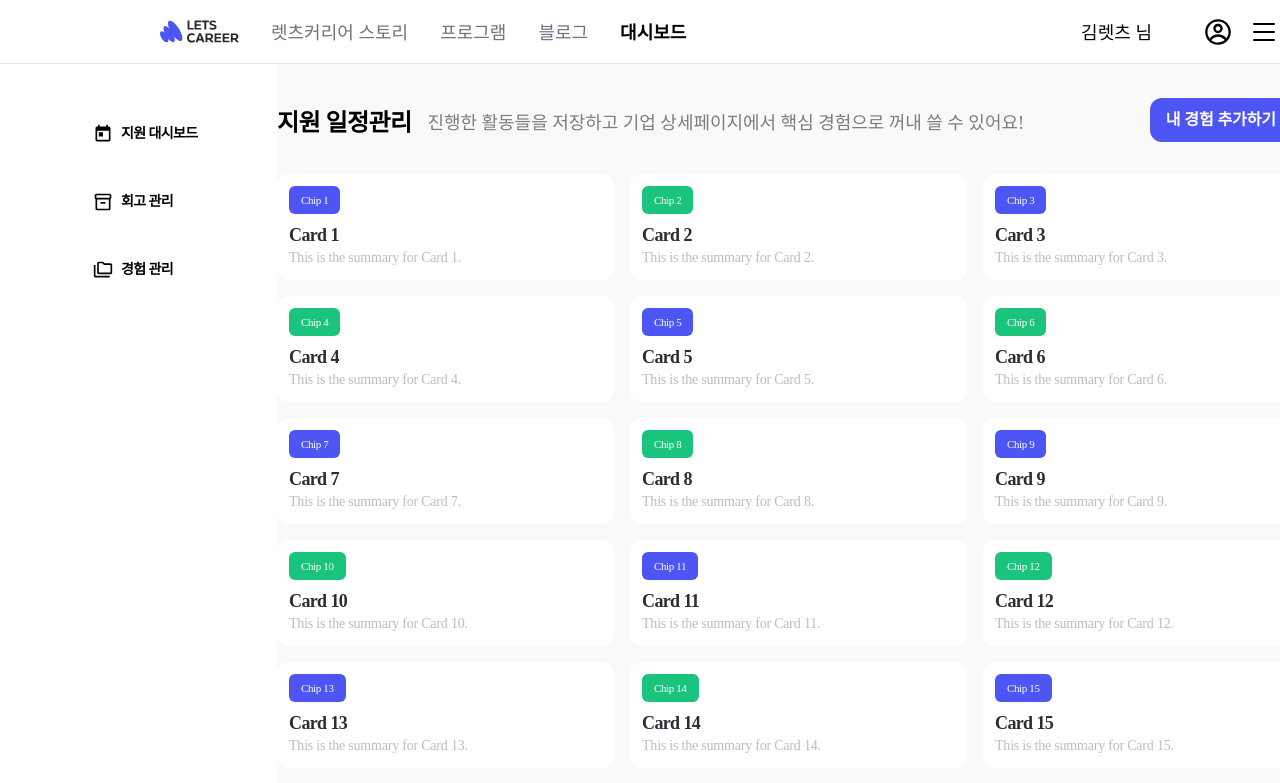
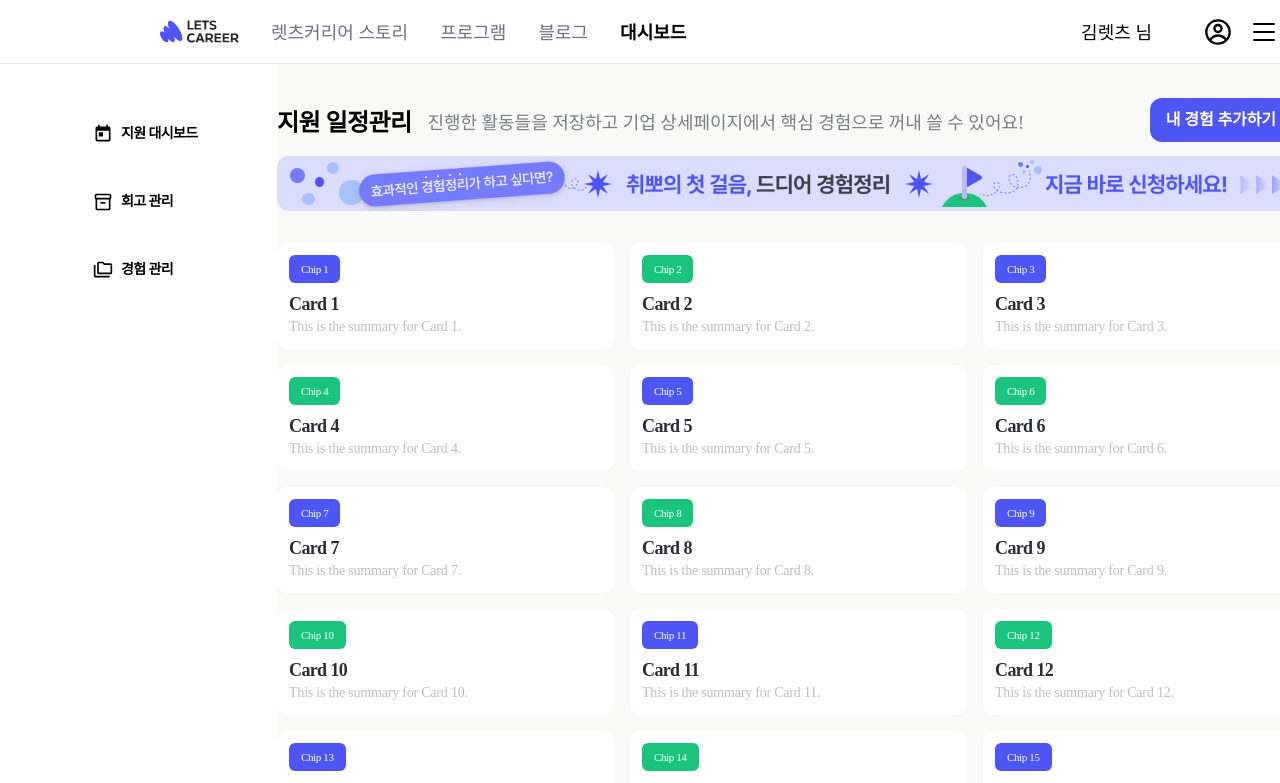
Before and after one commit to LetsCareer-A/LetsCareerA-FE, a React (Vite) app: page /careers in a window 1280 px wide. Shown: the top 783 px of the page. Built offline with nearby package versions, Linux system fonts and the light colour scheme.

Commit message:
#30 [Design] 배너 추가

```diff
--- a/src/pages/Careers/CareersPage.tsx
+++ b/src/pages/Careers/CareersPage.tsx
@@ -5,6 +5,7 @@ import Card from './components/Card';
 import typography from '../../styles/typography';
 import Plus from '../../assets/plus.svg';
 import colors from '../../styles/colors';
+import CareerBanner from '../../assets/careerBanner.png';
 
 const cardData = Array.from({ length: 30 }, (_, index) => ({
   chipText: `Chip ${index + 1}`,
@@ -44,6 +45,7 @@ const CareersPage = () => {
           <img src={Plus} alt='플러스 아이콘' />
         </PrimaryButton>
       </Box>
+      <img style={{width: '1043px', marginTop:'14px'}} src={CareerBanner} />
 
       <Box
         display='grid'
```
Also changed, not shown: src/assets/careerBanner.png (added).
